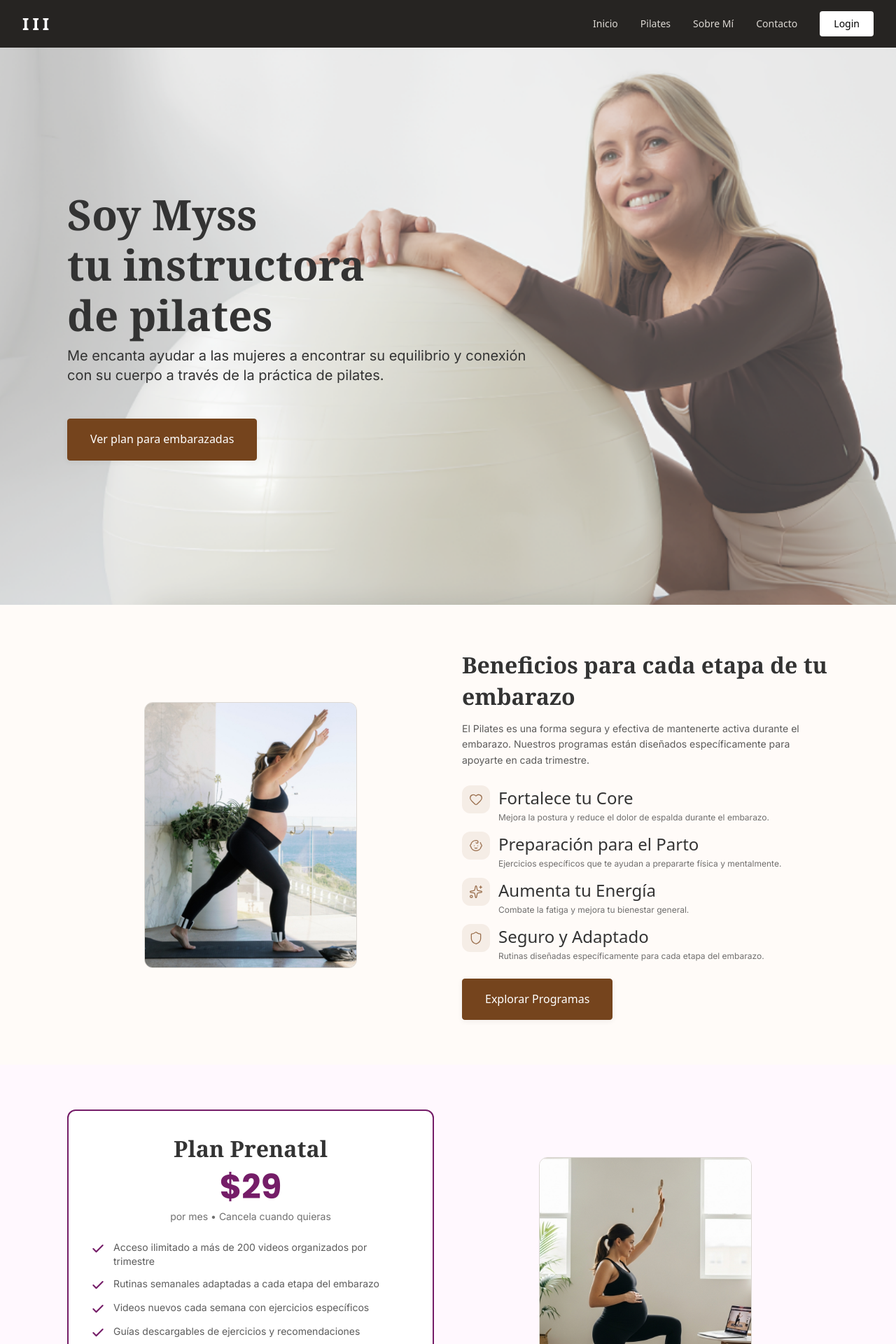
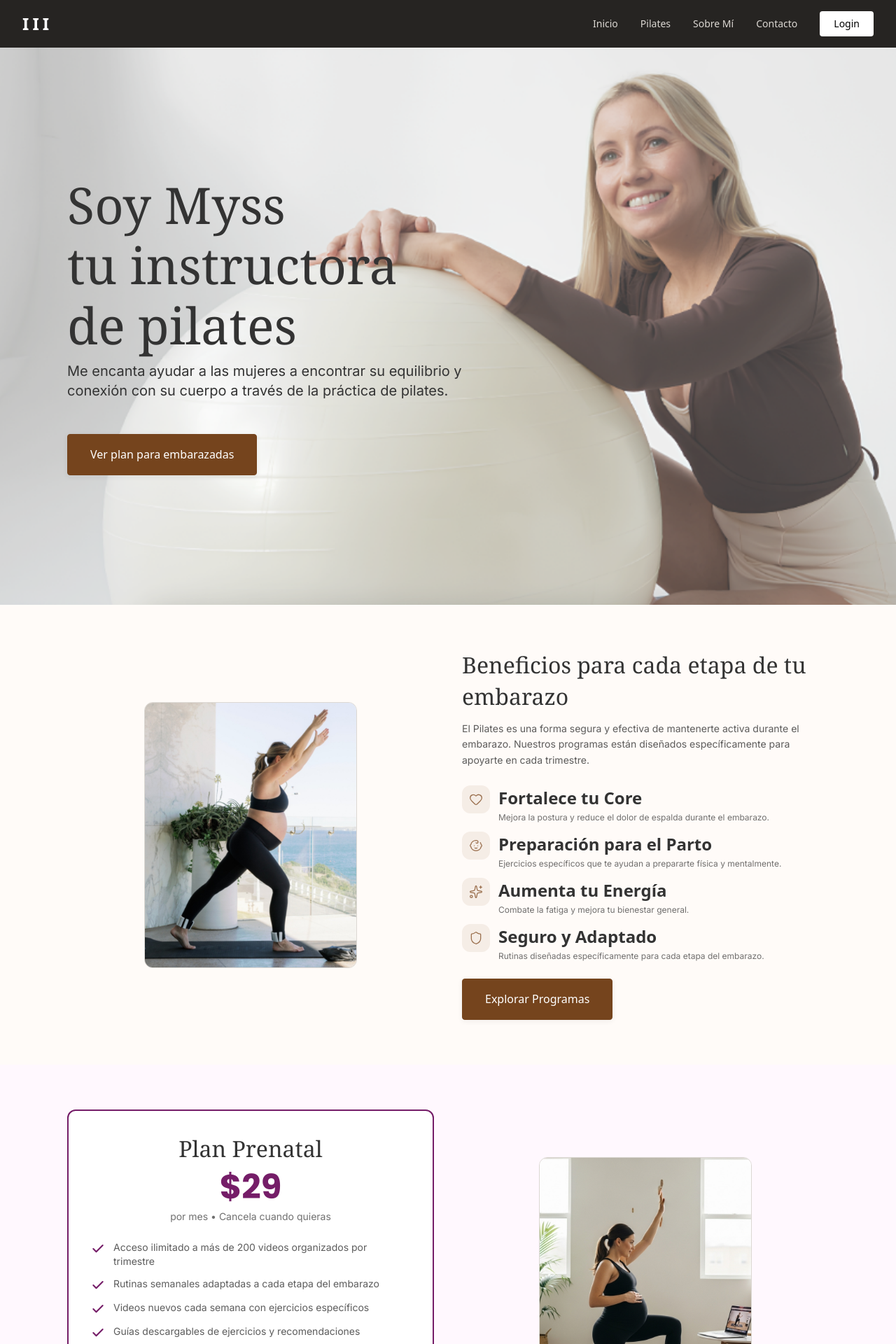
Before and after one commit to matiasreta/pilates-platform, a Next.js app: page / in a window 1280 px wide. Shown: the top 1920 px of the page at 70% size. Built offline with nearby package versions, Linux system fonts and the light colour scheme.

Commit message:
ultimos ajustes a diseño

```diff
--- a/src/app/globals.css
+++ b/src/app/globals.css
@@ -214,7 +214,6 @@ h4,
 h5,
 h6 {
   font-family: var(--font-heading);
-  font-weight: var(--weight-h2);
   line-height: var(--line-height-h2);
   color: var(--text-primary);
 }
@@ -222,34 +221,29 @@ h6 {
 h1 {
   font-family: var(--font-serif);
   line-height: var(--line-height-h1);
-  font-weight: var(--weight-h1);
 }
 
 h2 {
   font-family: var(--font-serif);
   font-size: var(--text-h2);
   line-height: var(--line-height-h2);
-  font-weight: var(--weight-h2);
 }
 
 h3 {
   font-family: var(--font-serif);
   font-size: var(--text-h3);
   line-height: var(--line-height-h3);
-  font-weight: var(--weight-h3);
 }
 
 h4 {
   font-size: var(--text-h4);
   line-height: var(--line-height-h4);
-  font-weight: var(--weight-h4);
 }
 
 
 .text-display {
   font-size: var(--text-display);
   line-height: var(--line-height-display);
-  font-weight: var(--weight-display);
 }
 
 .text-body-lg {
--- a/src/components/Benefits.tsx
+++ b/src/components/Benefits.tsx
@@ -59,7 +59,7 @@ export default function Benefits() {
                         viewport={{ once: true }}
                         transition={{ duration: 0.7, delay: 0.2 }}
                     >
-                        <h3 className="mb-3 text-2xl font-bold leading-tight text-[#333333] lg:text-3xl font-[family-name:var(--font-poppins)]">
+                        <h3 className="mb-3 text-2xl leading-tight text-[#333333] lg:text-3xl font-[family-name:var(--font-poppins)]">
                             Beneficios para cada etapa de tu embarazo
                         </h3>
                         <p className="mb-6 text-sm leading-relaxed text-[#333333]/80 font-[family-name:var(--font-inter)]">
--- a/src/components/FAQ.tsx
+++ b/src/components/FAQ.tsx
@@ -49,7 +49,7 @@ export default function FAQ() {
                     transition={{ duration: 0.6 }}
                     className="text-center mb-10"
                 >
-                    <h3 className="text-2xl font-bold leading-tight text-[#333333] lg:text-3xl font-[family-name:var(--font-poppins)] mb-3">
+                    <h3 className="text-2xl leading-tight text-[#333333] lg:text-3xl font-[family-name:var(--font-poppins)] mb-3">
                         Preguntas Frecuentes
                     </h3>
                     <p className="text-sm text-[#333333]/80 font-[family-name:var(--font-inter)]">
--- a/src/components/Hero.tsx
+++ b/src/components/Hero.tsx
@@ -20,14 +20,14 @@ export default function Hero() {
             </div>
 
             {/* Content */}
-            <div className="relative z-10 flex h-full flex-col justify-center px-6 sm:px-12 lg:px-24">
+            <div className="relative z-10 flex h-full flex-col justify-center items-center sm:items-start px-6 sm:px-12 lg:px-24">
                 <motion.div
                     initial={{ opacity: 0, y: 20 }}
                     animate={{ opacity: 1, y: 0 }}
                     transition={{ duration: 0.8, ease: 'easeOut' }}
-                    className="max-w-2xl"
+                    className="max-w-xs text-center sm:text-left"
                 >
-                    <h1 className="mb-2 text-5xl font-bold leading-tight text-white sm:text-5xl md:text-6xl font-[family-name:var(--font-poppins)]">
+                    <h1 className="mb-2 text-5xl leading-tight text-white sm:text-5xl md:text-7xl ">
                         Soy Myss
                         <br />
                         tu instructora
--- a/src/components/Pricing.tsx
+++ b/src/components/Pricing.tsx
@@ -29,7 +29,7 @@ export default function Pricing() {
                     >
                         {/* Plan Header */}
                         <div className="text-center mb-6">
-                            <h3 className="text-2xl font-bold mb-2 text-[#333333] font-[family-name:var(--font-poppins)]">
+                            <h3 className="text-2xl mb-2 text-[#333333] font-[family-name:var(--font-poppins)]">
                                 Plan Prenatal
                             </h3>
 
```
